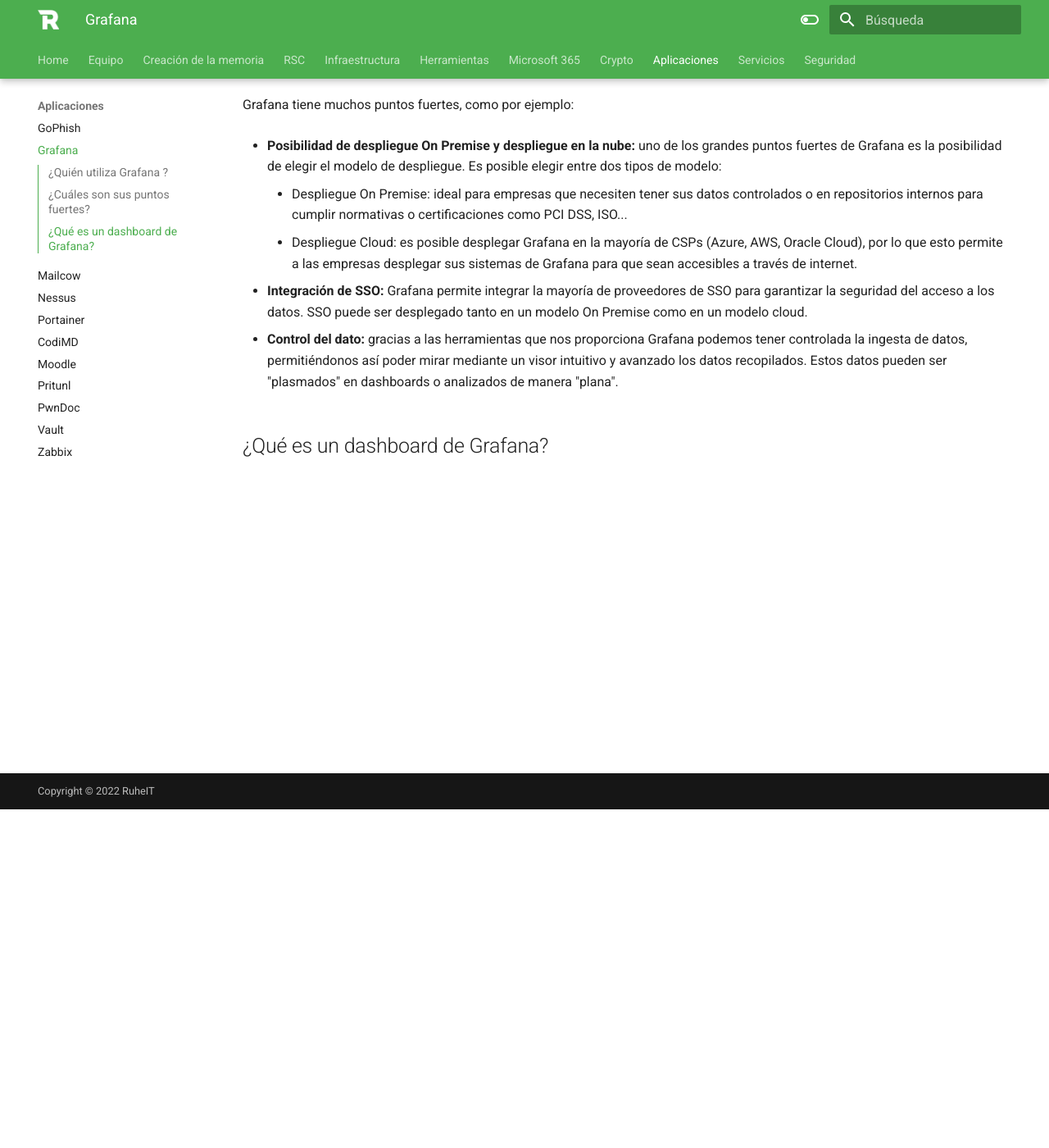
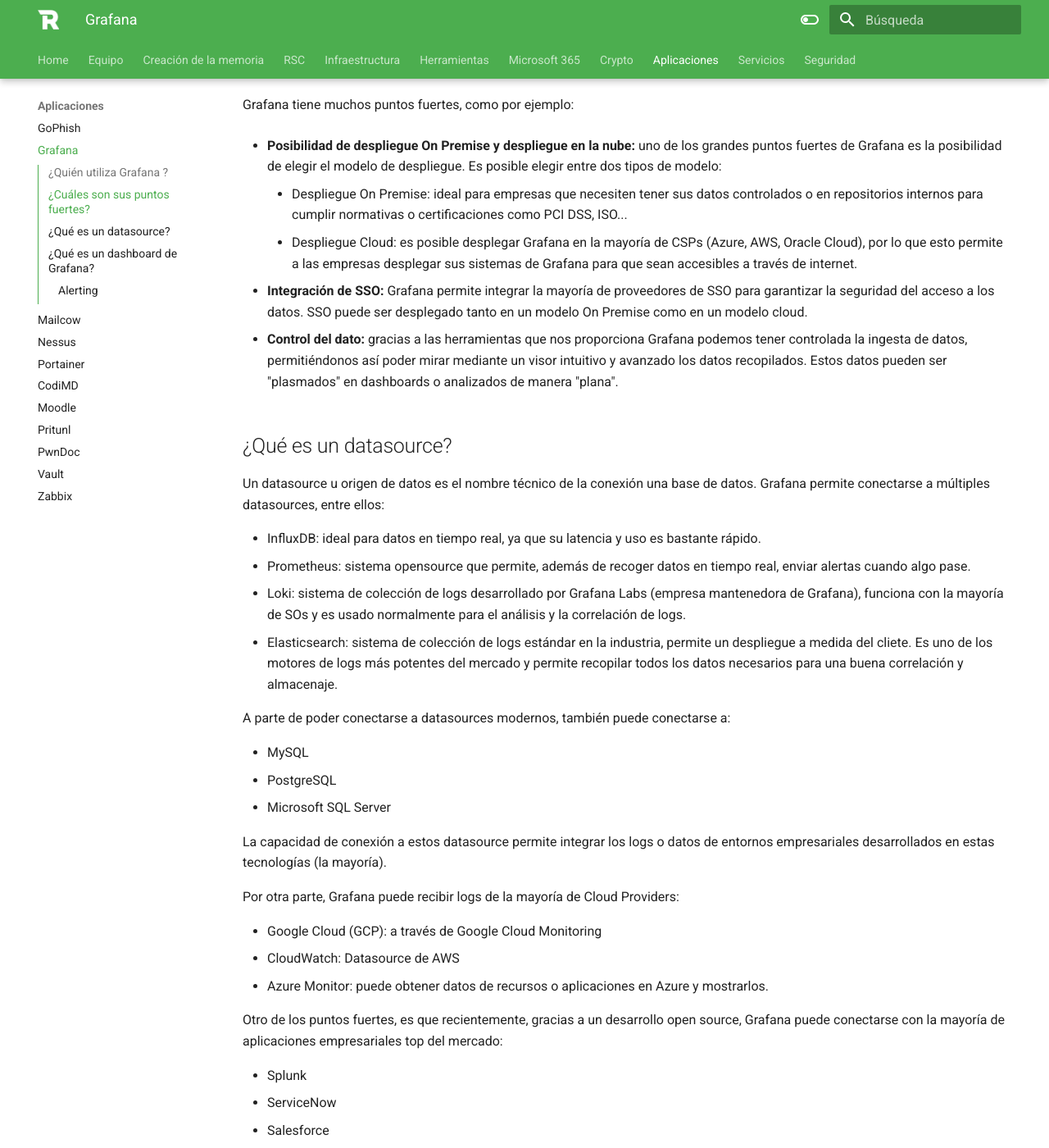
Before and after one commit to RuheIT/docs, an MkDocs documentation site: the page built from docs/aplicaciones/grafana.md, in a window 1280 px wide and 1400 px high, scrolled down 413 px. Shown: the whole window at 82% size. Built offline with MkDocs 1.6.1 and Material for MkDocs 9.7.7, drawn with Linux system fonts in a browser that asks for light colours; some of the changed text lies outside the part shown.

Commit message:
adding some stuff

```diff
--- a/docs/aplicaciones/grafana.md
+++ b/docs/aplicaciones/grafana.md
@@ -20,4 +20,54 @@
 
 * **Control del dato:** gracias a las herramientas que nos proporciona Grafana podemos tener controlada la ingesta de datos, permitiéndonos así poder mirar mediante un visor intuitivo y avanzado los datos recopilados. Estos datos pueden ser "plasmados" en dashboards o analizados de manera "plana".
 
+
+## ¿Qué es un datasource?
+
+Un datasource u origen de datos es el nombre técnico de la conexión una base de datos. Grafana permite conectarse a múltiples datasources, entre ellos:
+
+* InfluxDB: ideal para datos en tiempo real, ya que su latencia y uso es bastante rápido.
+* Prometheus: sistema opensource que permite, además de recoger datos en tiempo real, enviar alertas cuando algo pase.
+* Loki: sistema de colección de logs desarrollado por Grafana Labs (empresa mantenedora de Grafana), funciona con la mayoría de SOs y es usado normalmente para el análisis y la correlación de logs.
+* Elasticsearch: sistema de colección de logs estándar en la industria, permite un despliegue a medida del cliete. Es uno de los motores de logs más potentes del mercado y permite recopilar todos los datos necesarios para una buena correlación y almacenaje.
+
+A parte de poder conectarse a datasources modernos, también puede conectarse a:
+
+* MySQL
+* PostgreSQL
+* Microsoft SQL Server
+
+La capacidad de conexión a estos datasource permite integrar los logs o datos de entornos empresariales desarrollados en estas tecnologías (la mayoría).
+
+Por otra parte, Grafana puede recibir logs de la mayoría de Cloud Providers:
+
+* Google Cloud (GCP): a través de Google Cloud Monitoring
+* CloudWatch: Datasource de AWS
+* Azure Monitor: puede obtener datos de recursos o aplicaciones en Azure y mostrarlos.
+
+Otro de los puntos fuertes, es que recientemente, gracias a un desarrollo open source, Grafana puede conectarse con la mayoría de aplicaciones empresariales top del mercado:
+
+* Splunk
+* ServiceNow
+* Salesforce
+* SAP HANA
+* Gitlab
+* Dynatrace
+* Datadog
 ## ¿Qué es un dashboard de Grafana?
+
+Los dashboards de Grafana contienen la información recopilada de los diferentes datasources.
+
+Gracias a los Dashboards de Grafana podemos combinar, correlacionar y mostrar los datos de una manera sencilla y útil al cliente.
+
+Los Dashboards pueden ser utilizados para:
+
+
+* Mostrar métricas en tiempo real
+* Generación de reportes e informes
+* Alerting
+
+### Alerting
+
+Grafana permite alertar mediante:
+
+* Teams (WebHooks)
```
